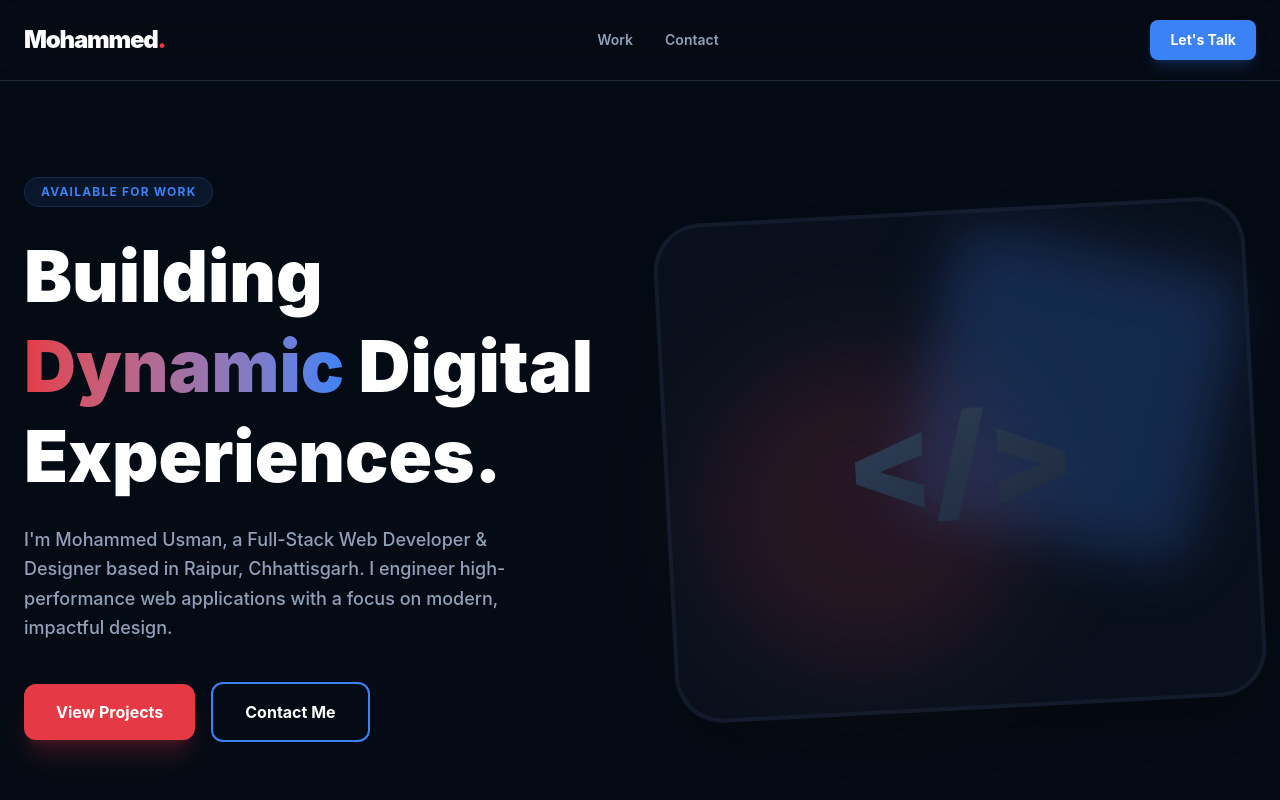
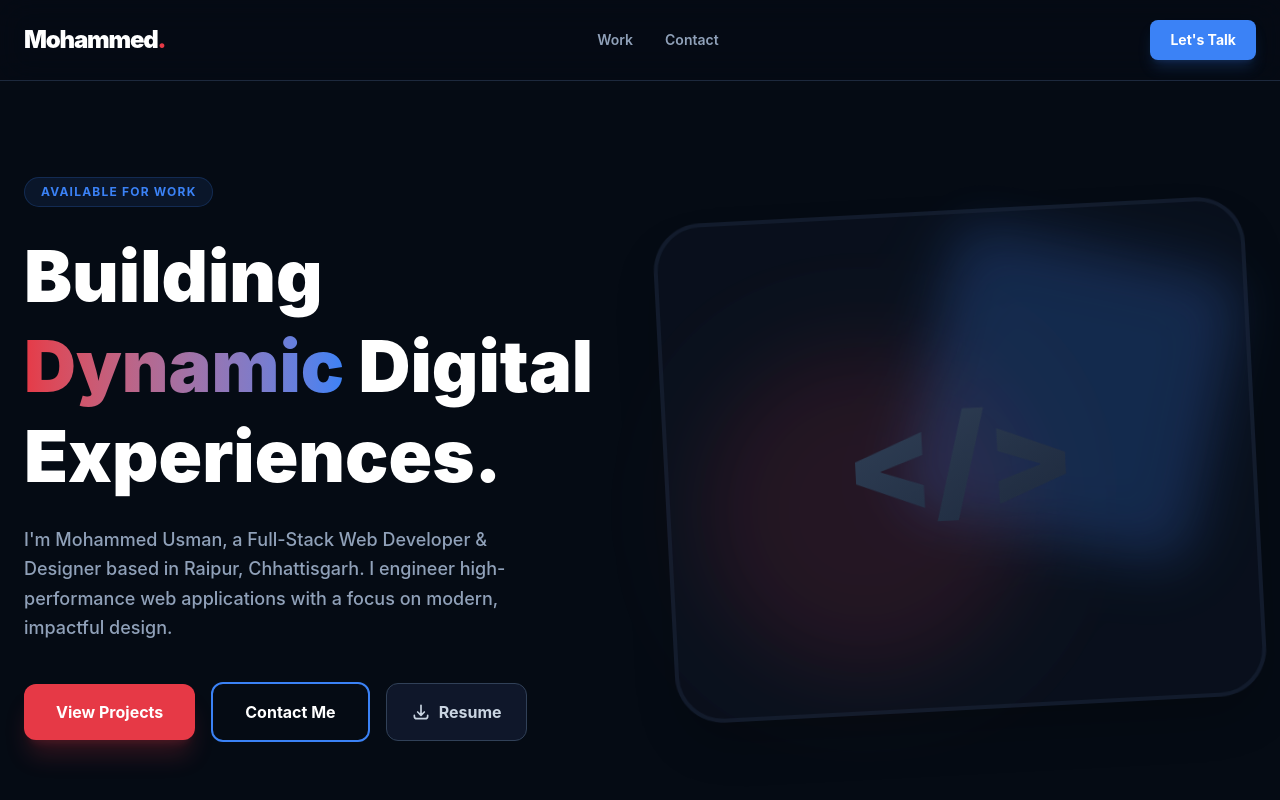
Before and after one commit to MohammedUsmanAkukara/My-ProjectShowCase, a React (Vite) app: page / in a window 1280 px wide. Shown: the top 800 px of the page. Built offline with nearby package versions, Linux system fonts and the light colour scheme.

Commit message:
Added Resume download button

```diff
--- a/src/App.jsx
+++ b/src/App.jsx
@@ -87,12 +87,26 @@ export default function App() {
             <p className="text-lg text-slate-400 mb-10 max-w-lg font-medium leading-relaxed">
               I'm {profile.name}, a {profile.title} based in {profile.location}. I engineer high-performance web applications with a focus on modern, impactful design.
             </p>
-            <div className="flex items-center gap-4">
+            <div className="flex flex-wrap items-center gap-4">
               <a href="#work" className="px-8 py-4 bg-brand-red text-white font-bold rounded-xl hover:opacity-90 transition-all transform hover:-translate-y-1 shadow-xl shadow-brand-red/20">
                 View Projects
               </a>
               <a href="#contact" className="px-8 py-4 bg-transparent text-white font-bold rounded-xl border-2 border-brand-blue hover:bg-blue-dim transition-all">
                 Contact Me
+              </a>
+
+              {/* NAYA RESUME DOWNLOAD BUTTON */}
+              <a
+                href={profile.resumeUrl}
+                download
+                target="_blank"
+                rel="noopener noreferrer"
+                className="flex items-center gap-2 px-6 py-4 bg-app-surface text-slate-300 font-bold rounded-xl border border-slate-700 hover:text-white hover:border-brand-blue hover:shadow-lg hover:shadow-brand-blue/10 transition-all"
+              >
+                <svg className="w-5 h-5" fill="none" stroke="currentColor" viewBox="0 0 24 24">
+                  <path strokeLinecap="round" strokeLinejoin="round" strokeWidth="2" d="M4 16v1a3 3 0 003 3h10a3 3 0 003-3v-1m-4-4l-4 4m0 0l-4-4m4 4V4" />
+                </svg>
+                Resume
               </a>
             </div>
           </div>
--- a/src/data/portfolioData.json
+++ b/src/data/portfolioData.json
@@ -5,6 +5,7 @@
     "location": "Raipur, Chhattisgarh",
     "email": "mdusmanakukara@gmail.com",
     "mobile": "+918269466292",
+    "resumeUrl": "/Mohammed_Usman_Cv.pdf",
     "github": "https://github.",
     "linkedin": "https://linkedin.com"
   },
```
Also changed, not shown: 1 other file (tests, documents, lock files or other folders).
